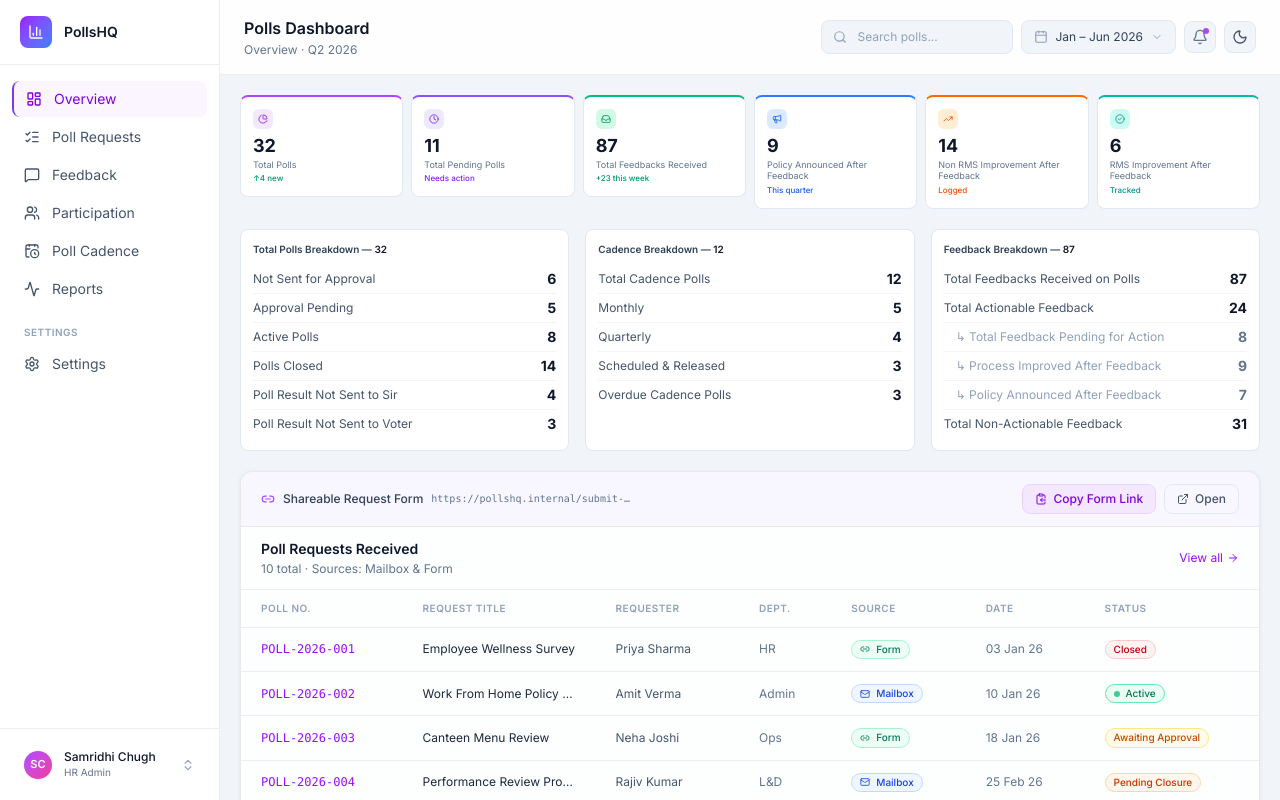
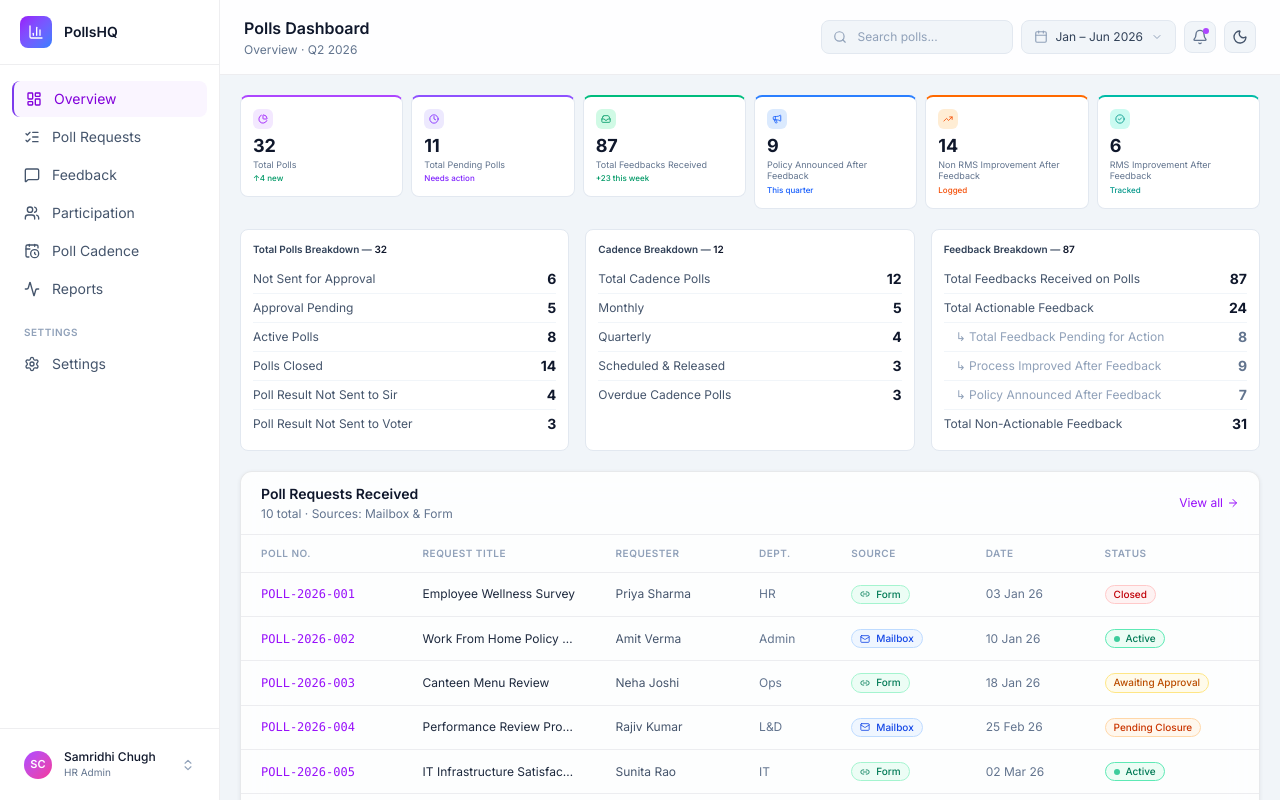
Before and after one commit to samridhichugh2000-hue/Pollsmockup, a Next.js app: page / in a window 1280 px wide. Shown: the top 800 px of the page. Built offline with nearby package versions, Linux system fonts and the light colour scheme.

Commit message:
hide shareable form banner on overview, show only on poll-requests page

```diff
--- a/app/poll-requests/page.tsx
+++ b/app/poll-requests/page.tsx
@@ -113,7 +113,7 @@ export default function PollRequestsPage() {
       </div>
 
       {/* Full table */}
-      <PollRequestsTable />
+      <PollRequestsTable showBanner />
 
     </DashboardLayout>
   );
--- a/components/dashboard/PollRequestsTable.tsx
+++ b/components/dashboard/PollRequestsTable.tsx
@@ -25,10 +25,10 @@ function CopyLinkButton() {
   );
 }
 
-export function PollRequestsTable() {
+export function PollRequestsTable({ showBanner = false }: { showBanner?: boolean }) {
   return (
     <div className="glass rounded-xl overflow-hidden h-full">
-      {/* Shareable Form Banner */}
+      {showBanner && (
       <div
         className="px-5 py-3 flex flex-wrap items-center justify-between gap-3"
         style={{ borderBottom: "1px solid var(--border-divider)", background: "rgba(124,58,237,0.04)" }}
@@ -52,6 +52,7 @@ export function PollRequestsTable() {
           </a>
         </div>
       </div>
+      )}
 
       {/* Header */}
       <div
```
